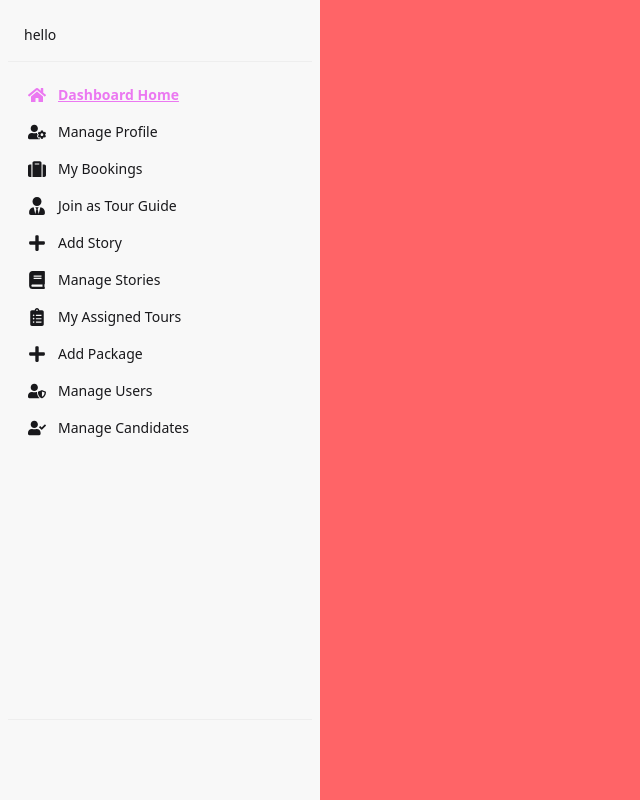
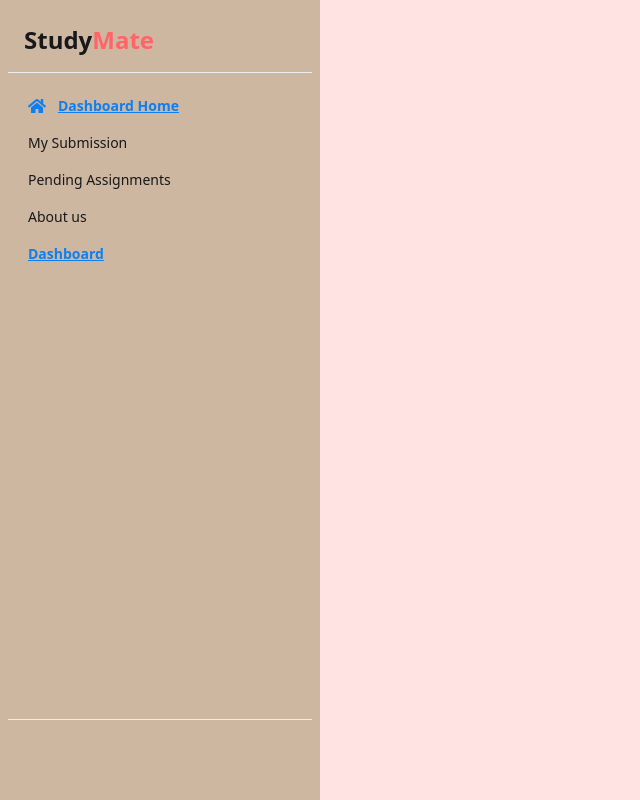
Before and after one commit to Raj3460/b11a11-client-side, a React (Vite) app: page /dashboard in a window 1280 px wide. Shown: the whole page, without its empty margins (0-640 px from the left). Built offline with nearby package versions, Linux system fonts and the light colour scheme; no server answers; sample sign-in values are in the browser's storage.

Commit message:
added the navlink

```diff
--- a/src/Pages/Dashboard.jsx
+++ b/src/Pages/Dashboard.jsx
@@ -26,7 +26,7 @@ const DashBoard = () => {
 
 
   return (
-    <div className="drawer lg:drawer-open  bg-red-400 left-0 z-50">
+    <div className="drawer lg:drawer-open  bg-red-100 left-0 z-50">
       <input id="dashboard-drawer" type="checkbox" className="drawer-toggle" />
 
       <div className="drawer-content flex flex-col">
@@ -67,11 +67,12 @@ const DashBoard = () => {
           className="drawer-overlay"
         />
 
-        <div className="menu bg-base-200 text-base-content w-80 min-h-full flex flex-col">
+        <div className="menu bg-secondary text-base-content w-80 min-h-full flex flex-col">
           <div className="p-4 mb-4 border-b border-base-300">
             {/* <Logo
             /> */}
-            hello
+
+            <a className=" font-bold mb-1 text-xl sm:text-2xl">Study<span className='text-red-400'>Mate</span></a>
           </div>
 
           <ul className="flex-1 px-2 space-y-1">
@@ -82,78 +83,20 @@ const DashBoard = () => {
               </NavLink>
             </li>
 
-            <li>
-              <NavLink to="manage_profile" className="flex items-center gap-3">
-                <FaUserCog className="text-lg" />
-                Manage Profile
-              </NavLink>
-            </li>
-
-
-
-                <li>
-                  <NavLink to="my_bookings" className="flex items-center gap-3">
-                    <FaSuitcase className="text-lg" />
-                    My Bookings
-                  </NavLink>
-                </li>
-                <li>
-                  <NavLink to="join_as_tour_guide" className="flex items-center gap-3">
-                    <FaUserTie className="text-lg" />
-                    Join as Tour Guide
-                  </NavLink>
-                </li>
+            <li><NavLink to="/mySubmission">My Submission </NavLink></li>
+               <li><NavLink to="/pendingAssignments">Pending Assignments </NavLink></li>
+               <li><NavLink to="/about">About us</NavLink></li>
+               <li><NavLink to="/dashboard">Dashboard</NavLink></li>
 
 
 
 
 
-                <li>
-                  <NavLink to="add_story" className="flex items-center gap-3">
-                    <FaPlus className="text-lg" />
-                    Add Story
-                  </NavLink>
-                </li>
-                <li>
-                  <NavLink to="manage_story" className="flex items-center gap-3">
-                    <FaBook className="text-lg" />
-                    Manage Stories
-                  </NavLink>
-                </li>
 
 
 
 
 
-                <li>
-                  <NavLink to="assign_tours" className="flex items-center gap-3">
-                    <FaClipboardList className="text-lg" />
-                    My Assigned Tours
-                  </NavLink>
-                </li>
-
-
-
-
-
-                <li>
-                  <NavLink to="add_package" className="flex items-center gap-3">
-                    <FaPlus className="text-lg" />
-                    Add Package
-                  </NavLink>
-                </li>
-                <li>
-                  <NavLink to="manage_users" className="flex items-center gap-3">
-                    <FaUserShield className="text-lg" />
-                    Manage Users
-                  </NavLink>
-                </li>
-                <li>
-                  <NavLink to="manage_candidates" className="flex items-center gap-3">
-                    <FaUserCheck className="text-lg" />
-                    Manage Candidates
-                  </NavLink>
-                </li>
 
 
           </ul>
--- a/src/sheared/NAVBAR/Navbar.css
+++ b/src/sheared/NAVBAR/Navbar.css
@@ -1,7 +1,7 @@
 a.active {
        text-decoration: underline;
        background-color: sky;
-       color: rgb(235, 120, 241);
+       color: rgb(13, 127, 241);
        font-size: myGroups;
        border-radius: 20px;
        font-weight: bold;
```
